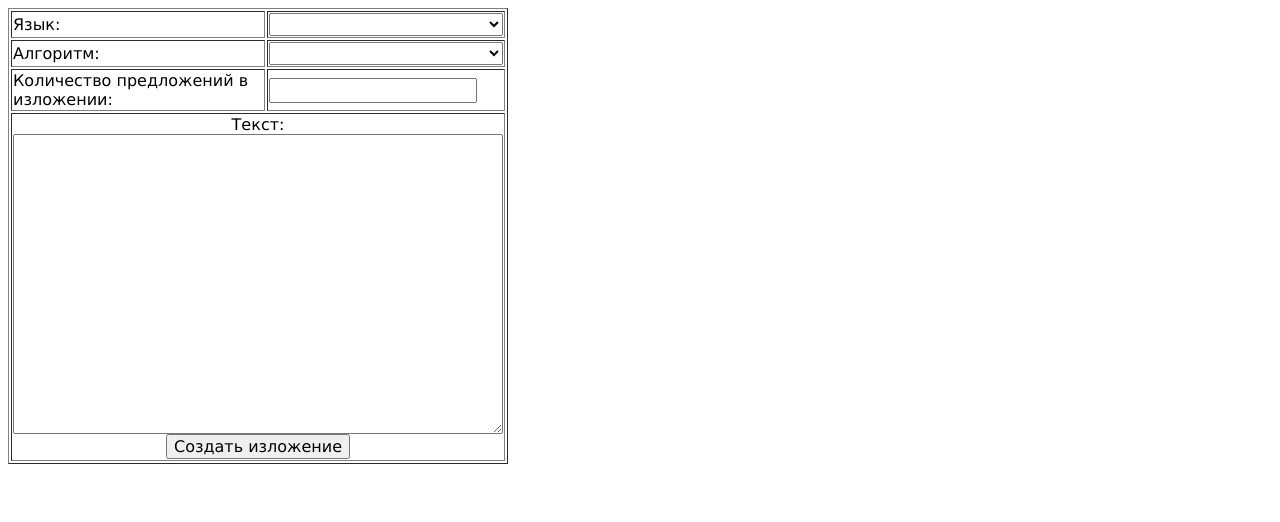
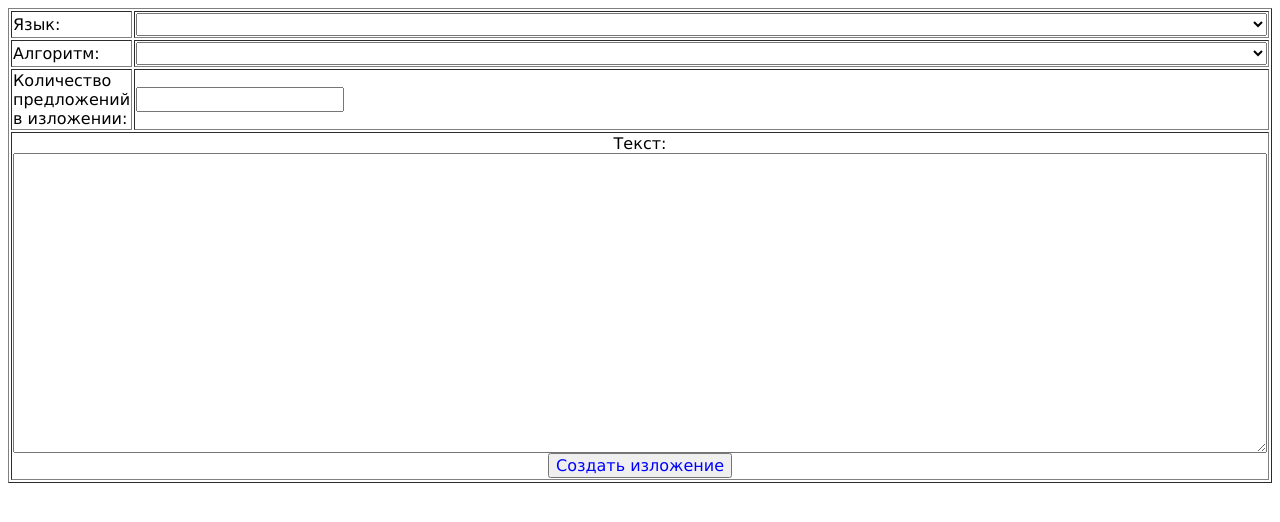
Before and after one commit to eugenebolotin/aischoolkid, a Flask app: template literature/summary/templates/summary.html in a window 1280 px wide. Shown: the top 522 px of the page. Run offline with Flask 2, Linux system fonts and the light colour scheme; the template is opened without the code that fills it, so the values that code supplies are empty.

Commit message:
Make some UI fixes )

```diff
--- a/literature/summary/templates/summary.html
+++ b/literature/summary/templates/summary.html
@@ -15,7 +15,6 @@
             }
 
             table {
-                max-width: 500px;
                 width: 100%;
             }
         </style>
@@ -32,7 +31,7 @@
         <form action="/literature/summary" method="POST">
             <table border="1">
                 <tr>
-                    <td>Язык:</td>
+                    <td width="1%">Язык:</td>
                     <td>
                         <select name="language" id="language">
                             <option value="russian">Русский</option>
@@ -60,7 +59,7 @@
                     <td colspan="2">
                         Текст:
                         <textarea name="text">{{text}}</textarea><br>
-                        <input type="submit" value="Создать изложение">
+                        <input type="submit" style="color: blue" value="Создать изложение">
                     </td>
                 </tr>
                 {% if text_summary %}
```
